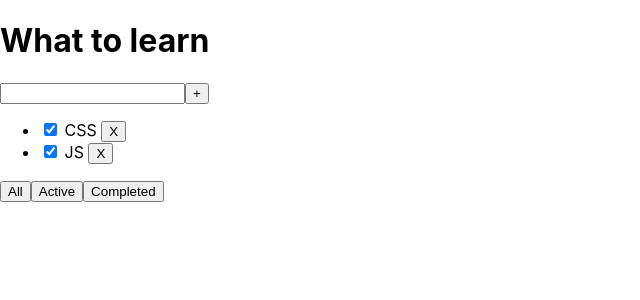
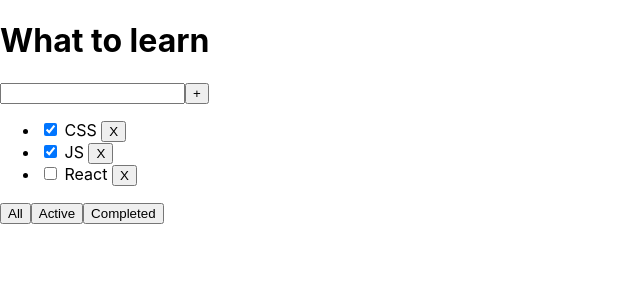
Before and after one commit to pdxserg/todolist_new, a React (Create React App) app: page / in a window 1280 px wide. Shown: the top 300 px of the page, without its empty margins (0-640 px from the left). Built offline with nearby package versions, Linux system fonts and the light colour scheme.

Commit message:
create useState filter

```diff
--- a/src/App.tsx
+++ b/src/App.tsx
@@ -1,7 +1,7 @@
 import React, {useState} from 'react';
 import {Todolist} from "./Todolist";
 
-
+type FilteredTask = "ALL" | "ACTIVE"| "COMPLITED"
 export  type TaskPropseType = {
 	id: string
 	title: string
@@ -13,14 +13,17 @@ export const App = () => {
 		{id: "2", title: "JS", isDone: true},
 		{id: "3", title: "React", isDone: false},
 	])
-	const [filter, setFilter] = useState("ACTIVE")
+	const [filter, setFilter] = useState("ALL")
 	let filteredTasks = tasks
 	if (filter === "ACTIVE") {
 		filteredTasks = filteredTasks.filter(f => f.isDone === true)
 	}
-	if (filter === "ACTIVE") {
-		filteredTasks = filteredTasks.filter(f => f.isDone === true)
+	if (filter === "COMPLITED") {
+		filteredTasks = filteredTasks.filter(f => f.isDone === false)
 	}
+const filterTasks =(filter:string)=>{
+	setFilter(filter)
+}
 
 	const removeTask = (taskId: string) => {
 		const newTasks = tasks.filter(f => f.id !== taskId)
@@ -33,6 +36,7 @@ export const App = () => {
 				title={"What  to learn"}
 				tasks={filteredTasks}
 				removeTask={removeTask}
+				filterTasks={filterTasks}
 			/>
 		</div>
 	);
--- a/src/Todolist.tsx
+++ b/src/Todolist.tsx
@@ -7,9 +7,10 @@ type TodolistPropsType = {
 	title: string
 	tasks: Array<TaskPropseType>
 	removeTask: (taskId: string) => void
+	filterTasks:(filter:string)=>void
 
 }
-export const Todolist = ({title, tasks, removeTask}: TodolistPropsType) => {
+export const Todolist = ({title, tasks, removeTask, filterTasks}: TodolistPropsType) => {
 	return (
 		<div>
 			<h1>{title}</h1>
@@ -33,9 +34,9 @@ export const Todolist = ({title, tasks, removeTask}: TodolistPropsType) => {
 
 			</ul>
 			<div>
-				<button>All</button>
-				<button>Active</button>
-				<button>Completed</button>
+				<button onClick={()=>filterTasks("ALL")}>All</button>
+				<button onClick={()=>filterTasks("ACTIVE")}>Active</button>
+				<button onClick={()=>filterTasks("COMPLETED")}>Completed</button>
 			</div>
 
 		</div>
```
